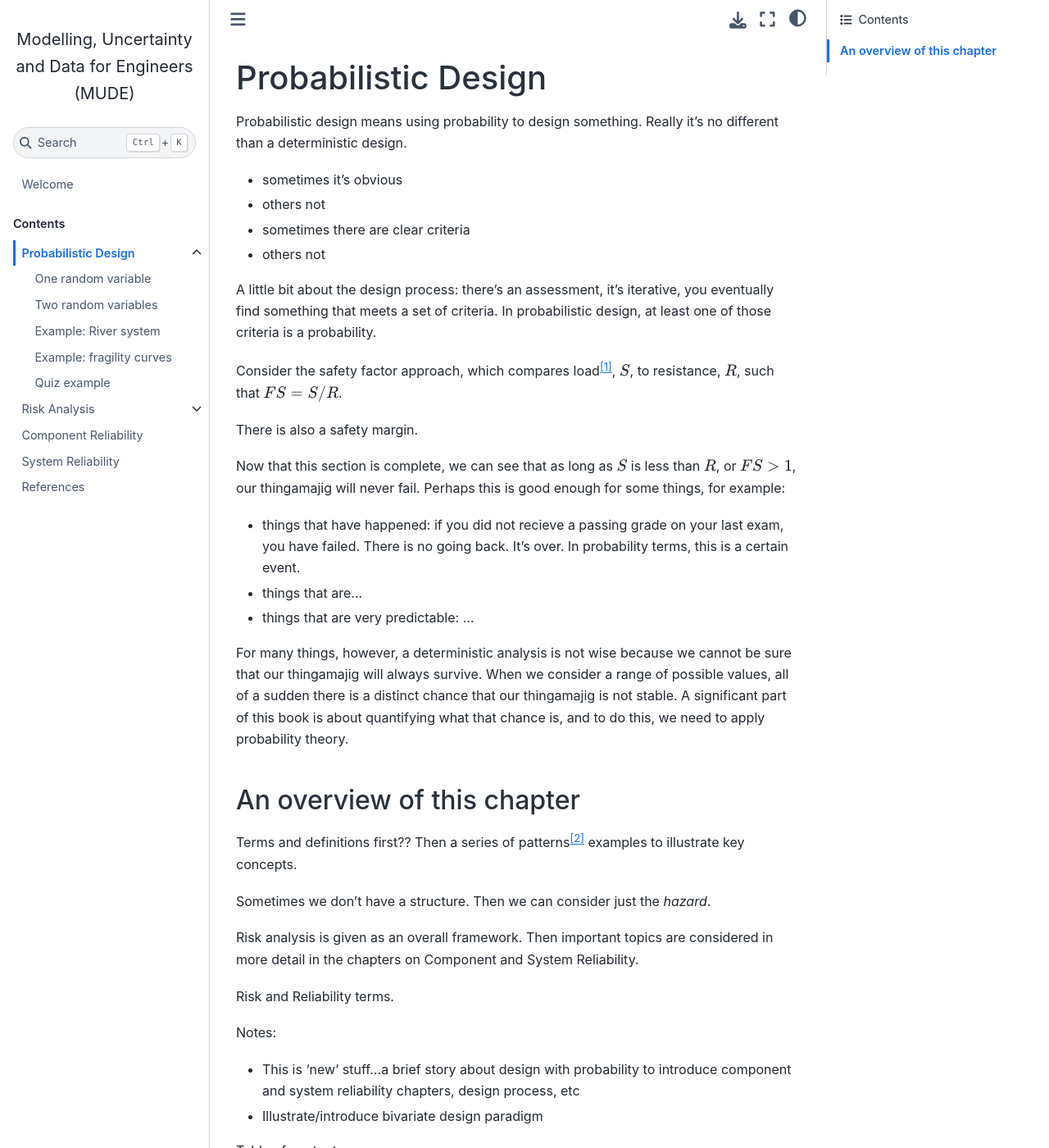
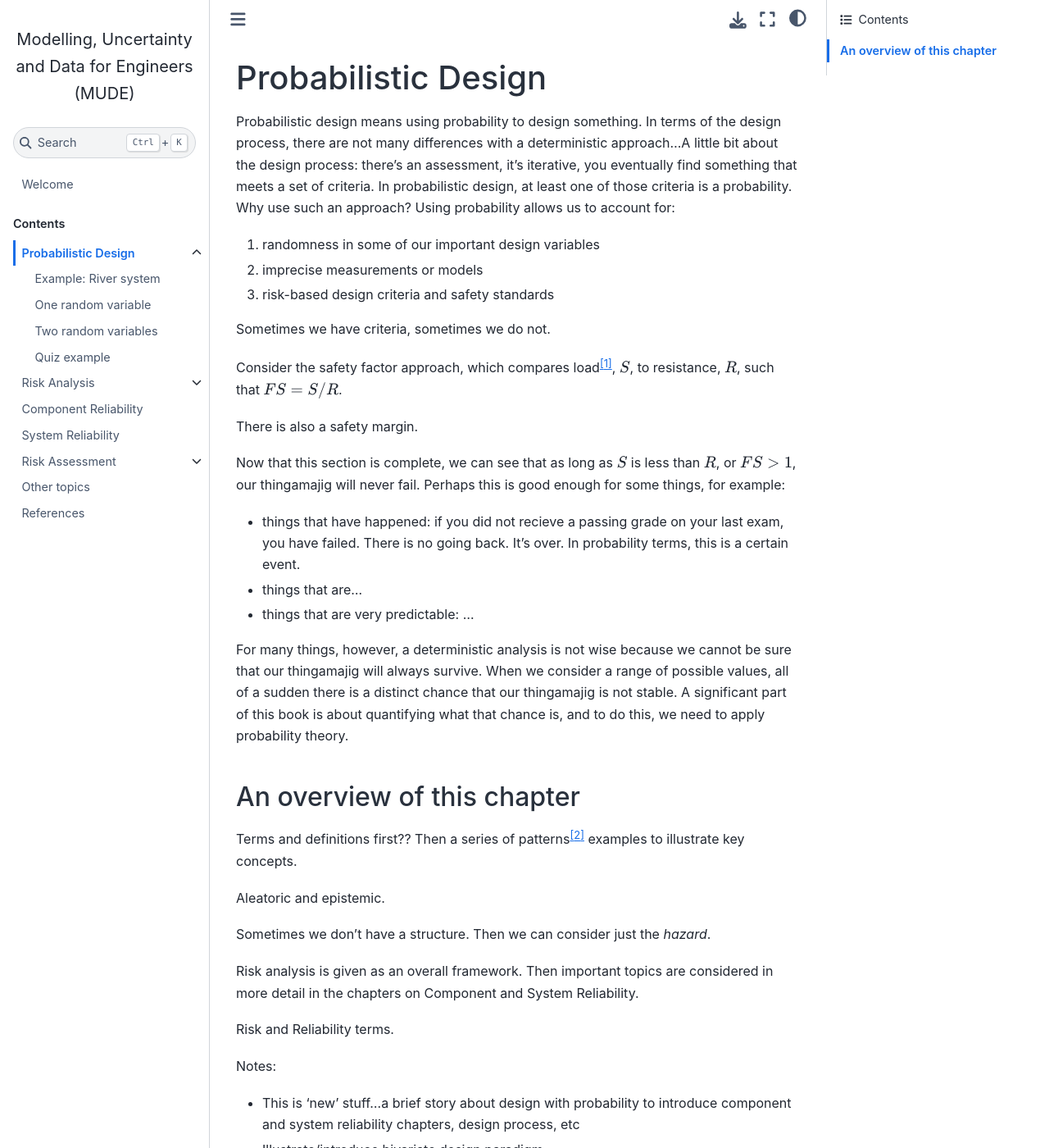
Before and after one commit to TUDelft-CITG/MUDE, a Jupyter Book: the page built from book/prob-design/overview.md, in a window 1280 px wide and 1400 px high. Shown: the whole window at 82% size. Built offline with Jupyter Book 1.0.4 settings and Sphinx 7.4.7 and the Sphinx Book theme 1.1.4, drawn with Linux system fonts in a browser that asks for light colours; cross-references to code outside the pages are shown as plain code; some of the changed text lies outside the part shown.

Commit message:
split and restructure risk chapter

```diff
--- a/book/_toc.yml
+++ b/book/_toc.yml
@@ -5,16 +5,18 @@
     chapters:
     - file: prob-design/overview.md
       sections:
+      - file: prob-design/xx-river-system-example.md
       - file: prob-design/01-one-random-variable.md
       - file: prob-design/02-two-random-variables.ipynb
-      - file: prob-design/xx-river-system-example.md
-      - file: prob-design/xx-fragility-curves.md
       - file: prob-design/xx-quiz.ipynb
-    - file: risk/overview.md
+    - file: risk-analysis/overview.md
       sections:
-      - file: risk/example-dike-heightening.md
-      - file: risk/example-types-of-risk.ipynb
-      - file: risk/cost-benefit-analysis.ipynb
+      - file: risk-analysis/example-types-of-risk.ipynb
     - file: reliability-component/overview.md
     - file: reliability-system/overview.md
+    - file: risk-assessment/overview.md
+      sections:
+      - file: risk-assessment/example-dike-heightening.md
+      - file: risk-assessment/cost-benefit-analysis.ipynb
+    - file: other-topics/overview.md
     - file: references.md
--- a/book/prob-design/overview.md
+++ b/book/prob-design/overview.md
@@ -1,12 +1,11 @@
 # Probabilistic Design
 
-Probabilistic design means using probability to design something. Really it's no different than a deterministic design.
-- sometimes it's obvious
-- others not
-- sometimes there are clear criteria
-- others not
+Probabilistic design means using probability to design something. In terms of the design process, there are not many differences with a deterministic approach...A little bit about the design process: there's an assessment, it's iterative, you eventually find something that meets a set of criteria. In probabilistic design, at least one of those criteria is a probability. Why use such an approach? Using probability allows us to account for:
+1. randomness in some of our important design variables
+2. imprecise measurements or models
+3. risk-based design criteria and safety standards
 
-A little bit about the design process: there's an assessment, it's iterative, you eventually find something that meets a set of criteria. In probabilistic design, at least one of those criteria is a probability.
+Sometimes we have criteria, sometimes we do not.
 
 Consider the safety factor approach, which compares load[^solicitation], $S$, to resistance, $R$, such that $FS=S/R$.
 
@@ -22,6 +21,8 @@
 ## An overview of this chapter
 
 Terms and definitions first?? Then a series of patterns[^pattern] examples to illustrate key concepts.
+
+Aleatoric and epistemic.
 
 Sometimes we don't have a structure. Then we can consider just the *hazard*.
 
```
Also changed, not shown: book/other-topics/overview.md (added, +11 -0 lines), book/prob-design/01-one-random-variable.md (+7 -0 lines), book/prob-design/xx-fragility-curves.md (deleted, +0 -3 lines), book/prob-design/xx-river-system-example.md (+9 -1 lines), book/reliability-component/overview.md (+11 -0 lines), book/reliability-system/overview.md (+5 -2 lines), book/risk-analysis/overview.md (added, +18 -0 lines), book/risk-assessment/overview.md (added, +18 -0 lines), book/risk/overview.md (deleted, +0 -10 lines), book/prob-design/02-two-random-variables.ipynb, book/risk-analysis/example-types-of-risk.ipynb (renamed from book/risk/example-types-of-risk.ipynb), book/risk-assessment/cost-benefit-analysis.ipynb (renamed from book/risk/cost-benefit-analysis.ipynb), book/risk-assessment/example-dike-heightening.md (renamed from book/risk/example-dike-heightening.md).
